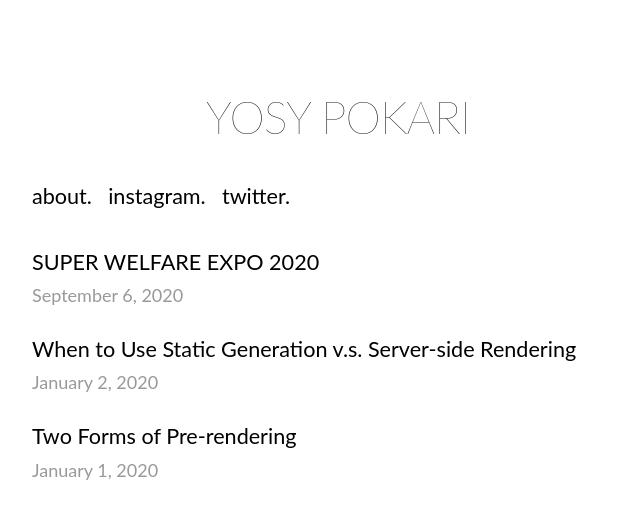
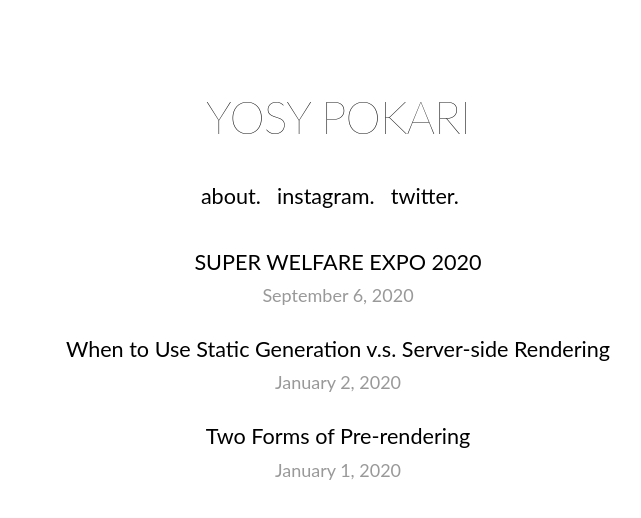
Before and after one commit to pokaryosy/mypage, a Next.js app: page / in a window 1280 px wide. Shown: the top 518 px of the page, without its empty margins (302-943 px from the left). Built offline with nearby package versions, Linux system fonts and the light colour scheme.

Commit message:
128 commits

```diff
--- a/pages/posts/[id].js
+++ b/pages/posts/[id].js
@@ -30,7 +30,6 @@ export default function Post({ postData }) {
             <Head>
                 <title>{postData.title}</title>
             </Head>
-            [center]
             <section className={utilStyles.headingMd}>
                 <Link href="/about">
                     <a className={utilStyles.colorInherit}>about.</a>
@@ -38,7 +37,6 @@ export default function Post({ postData }) {
                 <a href="https://www.instagram.com/pokaryosy/">instagram.</a>&emsp;
                 <a href="https://twitter.com/pokaryosy">twitter.</a>&emsp;
             </section>
-            [/center]
             <article>
                 <h1 className={utilStyles.headingXl}>{postData.title}</h1>
                 <div className={utilStyles.lightText}>
--- a/styles/utils.module.css
+++ b/styles/utils.module.css
@@ -27,6 +27,7 @@
   .headingMd {
     font-size: 1.2rem;
     line-height: 1.5;
+    text-align: center
   }
 
   .borderCircle {
```
